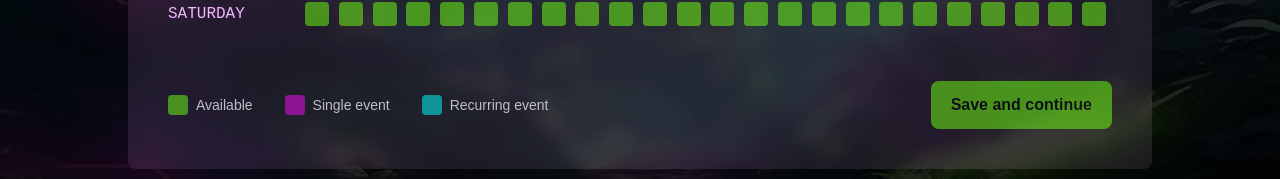
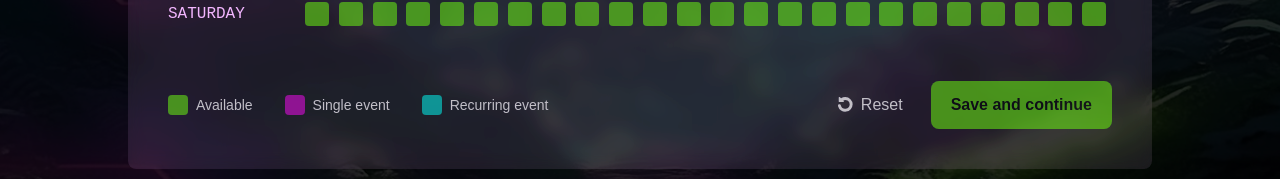
Before and after one commit to Visual-Riot/plaeen, a Next.js app: page /calendar in a window 1280 px wide. Shown: the part 542-721 px from the top of the page. Built offline with nearby package versions, Linux system fonts and the light colour scheme; a web font is replaced by a local one.

Commit message:
structure of the calendar done

```diff
--- /dev/null
+++ b/next.config.js
@@ -0,0 +1,11 @@
+module.exports = {
+  webpack(config) {
+    config.module.rules.push({
+      test: /\.svg$/i,
+      issuer: /\.[jt]sx?$/,
+      use: ["@svgr/webpack"],
+    });
+
+    return config;
+  },
+};
--- a/src/app/calendar/page.tsx
+++ b/src/app/calendar/page.tsx
@@ -3,6 +3,9 @@ import React from "react";
 import PlayerTimeSlot from "../../components/buttons/PlayerTimeSlot";
 import OutlineButton from "../../components/buttons/OutlineButton";
 import GreenButton from "../../components/buttons/GreenButton";
+import TertiaryButton from "../../components/buttons/TertiaryButton";
+
+import ResetIcon from "../../components/icons/ResetIcon";
 
 export default function Page() {
   const daysOfWeek = [
@@ -72,7 +75,7 @@ export default function Page() {
         </div>
 
         {/* LOW ROW with legend and submit button */}
-        <div className="flex justify-between items-center">
+        <div className="flex justify-between items-center align-middle">
           <div className="flex flex-row text-lightGrey font-light text-sm">
             <div className="flex flex-row pr-8 ">
               <button className="w-5 h-5 bg-green opacity-50 rounded mr-2"></button>{" "}
@@ -89,7 +92,17 @@ export default function Page() {
           </div>
 
           <div>
-            <GreenButton onClick={() => console.log("Submit")}>
+            <TertiaryButton
+              className="mr-5 align-middle"
+              onClick={() => console.log("Reset")}
+            >
+              <ResetIcon className="mr-2 fill-current align-middle" />
+              Reset
+            </TertiaryButton>
+            <GreenButton
+              className="align-middle"
+              onClick={() => console.log("Submit")}
+            >
               Save and continue
             </GreenButton>
           </div>
--- a/src/components/buttons/OutlineButton.tsx
+++ b/src/components/buttons/OutlineButton.tsx
@@ -15,7 +15,7 @@ const OutlineButton: React.FC<ButtonProps> = ({
 }) => {
   return (
     <button
-      className={`btn bg-transparent border border-lightGrey border-2 rounded-lg text-lightGrey py-2 px-4 ${className}`}
+      className={`btn bg-transparent border border-lightGrey hover:border-lightPurple hover:text-lightPurple border-2 rounded-lg text-lightGrey py-2 px-4 ease-in-out duration-300 ${className}`}
       onClick={onClick}
     >
       {children}
--- a/src/components/buttons/TertiaryButton.tsx
+++ b/src/components/buttons/TertiaryButton.tsx
@@ -0,0 +1,26 @@
+import React from "react";
+
+// Define the prop types for the button
+type ButtonProps = {
+  children: React.ReactNode; // Accept any valid React node
+  onClick: () => void; // Function to call on button click
+  className?: string; // Optional prop to allow custom styling
+};
+
+// Button component
+const TertiaryButton: React.FC<ButtonProps> = ({
+  children,
+  onClick,
+  className = "",
+}) => {
+  return (
+    <button
+      className={`btn text-lightGrey hover:text-lightPurple py-1 px-2 inline-flex items-center justify-center  ease-in-out duration-300 ${className}`}
+      onClick={onClick}
+    >
+      {children}
+    </button>
+  );
+};
+
+export default TertiaryButton;
--- /dev/null
+++ b/src/components/icons/ResetIcon.tsx
@@ -0,0 +1,19 @@
+import React from "react";
+
+const ResetIcon = ({ className }) => (
+  <svg
+    xmlns="http://www.w3.org/2000/svg"
+    width="14.641"
+    height="14.645"
+    viewBox="0 0 14.641 14.645"
+    className={className}
+  >
+    <path
+      id="Undo"
+      d="M9.225,2A7.44,7.44,0,0,0,5.052,3.282L3.981,2.215a.732.732,0,0,0-1.25.517v3.66a.732.732,0,0,0,.732.732h3.66a.732.732,0,0,0,.518-1.25L7.187,5.42a4.484,4.484,0,0,1,6.525,3.9,4.5,4.5,0,0,1-8.832,1.1,1.464,1.464,0,1,0-2.833.739A7.426,7.426,0,0,0,16.64,9.32,7.377,7.377,0,0,0,9.225,2Z"
+      transform="translate(-2 -2)"
+    />
+  </svg>
+);
+
+export default ResetIcon;
```
Also changed, not shown: package.json (+8 -5 lines), tsconfig.json (+7 -1 lines), public/icons/reset-icon.svg (added), 1 other file (tests, documents, lock files or other folders).
